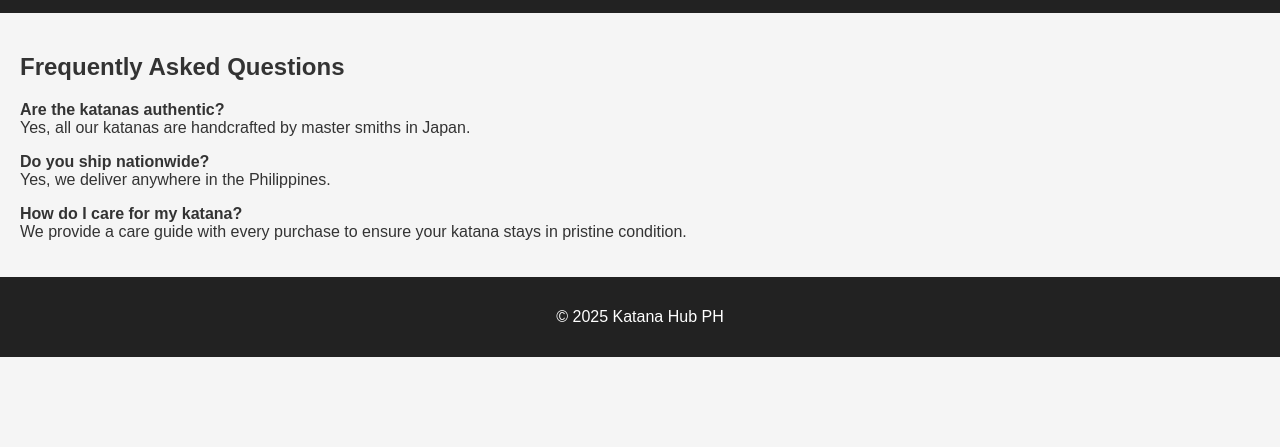
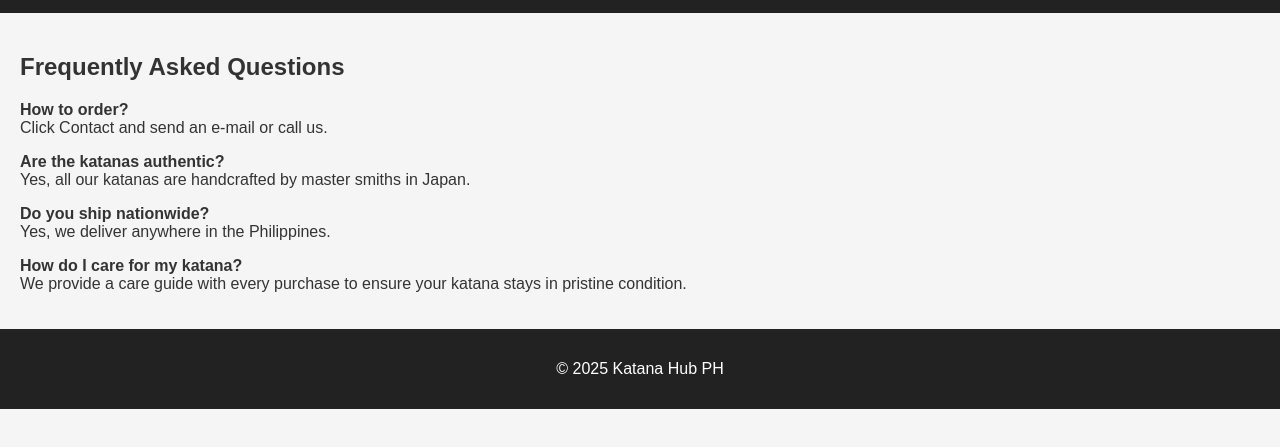
Before and after one commit to Dencio99/finalsnaboi.github.io, a plain HTML site: page faq.html in a window 1280 px wide. Shown: the part 115-562 px from the top of the page. Drawn offline with Linux system fonts and the light colour scheme; files whose address does not match are found by name.

Commit message:
Update faq.html

```diff
--- a/faq.html
+++ b/faq.html
@@ -18,6 +18,7 @@
   </header>
   <div class="container">
     <h2>Frequently Asked Questions</h2>
+     <p><strong>How to order?</strong><br>Click Contact and send an e-mail or call us.</p>
     <p><strong>Are the katanas authentic?</strong><br>Yes, all our katanas are handcrafted by master smiths in Japan.</p>
     <p><strong>Do you ship nationwide?</strong><br>Yes, we deliver anywhere in the Philippines.</p>
     <p><strong>How do I care for my katana?</strong><br>We provide a care guide with every purchase to ensure your katana stays in pristine condition.</p>
```
